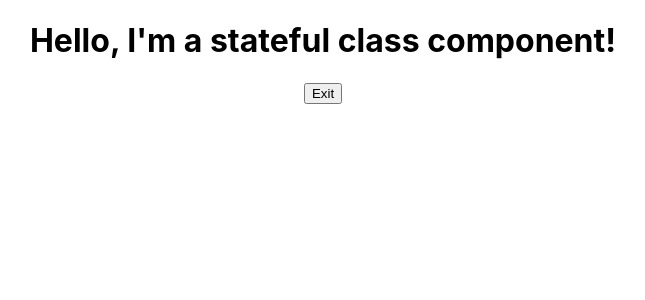
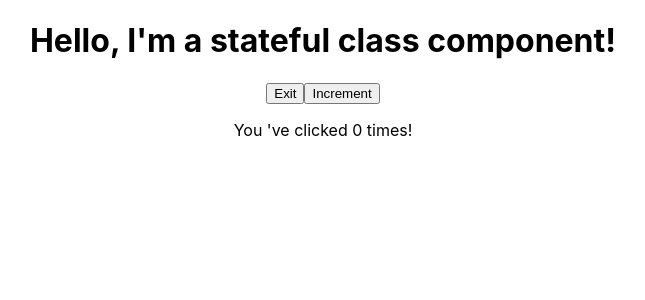
Before and after one commit to Lapratomo24/react-app, a React (Create React App) app in the folder my-app/: page / in a window 1280 px wide. Shown: the top 300 px of the page, without its empty margins (317-962 px from the left). Built offline with nearby package versions, Linux system fonts and the light colour scheme.

Commit message:
add extensions

```diff
--- a/my-app/src/components/StatefulGreeting.js
+++ b/my-app/src/components/StatefulGreeting.js
@@ -7,14 +7,34 @@
         this.state = {
             intro: "Hello",
             buttonText: "Exit",
+            count: 0,
         }
+    }
+
+    handleClick() {
+        this.setState((prevState, prevProps) => {
+            return {
+                intro: prevState.intro === "Hello" ? "Goodbye" : "Hello",
+                buttonText: prevState.buttonText === "Exit" ? "Enter" : "Exit",
+            }
+        })
+    }
+
+    increment() {
+        this.setState((prevState, prevProps) => {
+            return {
+                count: prevState.count + 1,
+            }
+        })
     }
 
     render() {
         return (
             <div>
                 <h1>{this.state.intro}, {this.props.greeting}</h1>
-                <button>{this.state.buttonText}</button>
+                <button onClick = {() => this.handleClick()}>{this.state.buttonText}</button>
+                <button onClick = {() => this.increment()}>Increment</button>
+                <p> You 've clicked {this.state.count} times!</p>
             </div>
         )
     }
```
